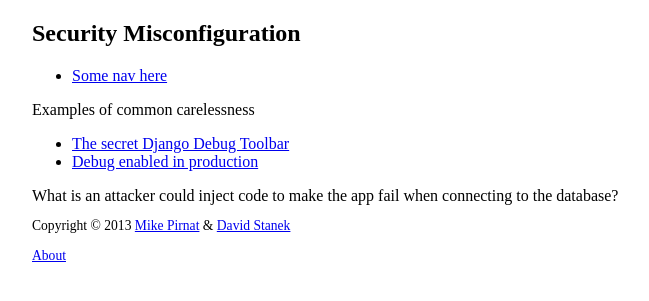
After one commit to mpirnat/lets-be-bad-guys, a Django app: a page that uses badguys_project/templates/vulnerable/misconfig/index.html in a window 1280 px wide. The commit adds this page. Shown: the top 301 px of the page, without its empty margins (96-745 px from the left). Run offline with Django 3.2, Linux system fonts and the light colour scheme.

Commit message:
Adds security misconfiguration section

```diff
--- a/badguys/vulnerable/views.py
+++ b/badguys/vulnerable/views.py
@@ -116,6 +116,11 @@ def dor_user_profile(request, userid=None):
     env['user_id'] = userid
     return render(request, 'vulnerable/direct_object_references/profile.html', env)
 
+## 05 - Security Misconfiguration
+
+def boom(request):
+    raise Exception('boom')
+
 
 ## 06 - Sensitive Data Exposure
 
--- a/badguys_project/templates/index.html
+++ b/badguys_project/templates/index.html
@@ -23,7 +23,7 @@
         <li>A2: Broken Authentication and Session Management</li>
         <li><a href="{% url 'xss' %}">A3: Cross-Site Scripting (XSS)</a></li>
         <li><a href="{% url 'direct-object-references' %}">A4: Insecure Direct Object References</a></li>
-        <li>A5: Security Misconfiguration</li>
+        <li><a href="{% url 'misconfig' %}">A5: Security Misconfiguration</a></li>
         <li><a href="{% url 'exposure' %}">A6: Sensitive Data Exposure</a></li>
         <li><a href="{% url 'access-control' %}">A7: Missing Function-Level Access Control</a></li>
         <li><a href="{% url 'csrf' %}">A8: Cross-Site Request Forgery (CSRF)</a></li>
--- /dev/null
+++ b/badguys_project/templates/vulnerable/misconfig/index.html
@@ -0,0 +1,14 @@
+{% extends 'base.html' %}
+
+{% block header %}
+    <h2>Security Misconfiguration</h2>
+{% endblock %}
+
+{% block content %}
+    <p class="details">Examples of common carelessness</p>
+    <ul>
+        <li><a href="?debug=1">The secret Django Debug Toolbar</a></li>
+        <li><a href="{% url 'misconfig-boom' %}">Debug enabled in production</a></li>
+    </ul>
+    <div class="notes">What is an attacker could inject code to make the app fail when connecting to the database?</div>
+{% endblock %}
--- a/badguys_project/urls.py
+++ b/badguys_project/urls.py
@@ -48,6 +48,11 @@ urlpatterns += patterns('badguys.vulnerable.views',
         name='direct-object-references-profile'),
 
     # Exercise 05 - Security Misconfiguration
+    url(r'^misconfiguration$',
+        TemplateView.as_view(template_name='vulnerable/misconfig/index.html'),
+        name='misconfig'),
+
+    url(r'^misconfiguration/boom$', 'boom', name='misconfig-boom'),
 
     # Exercise 06 - Sensitive Data Exposure
     url(r'^data-exposure$',
```
